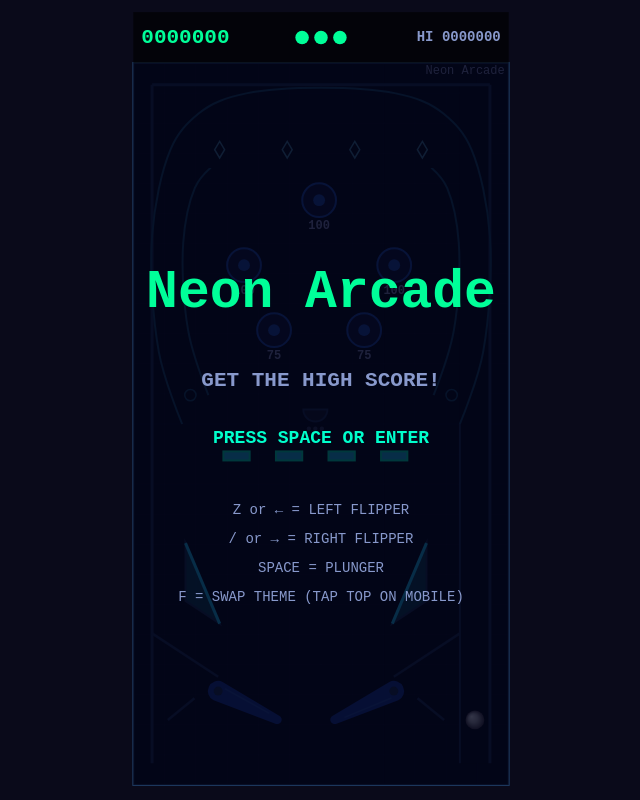
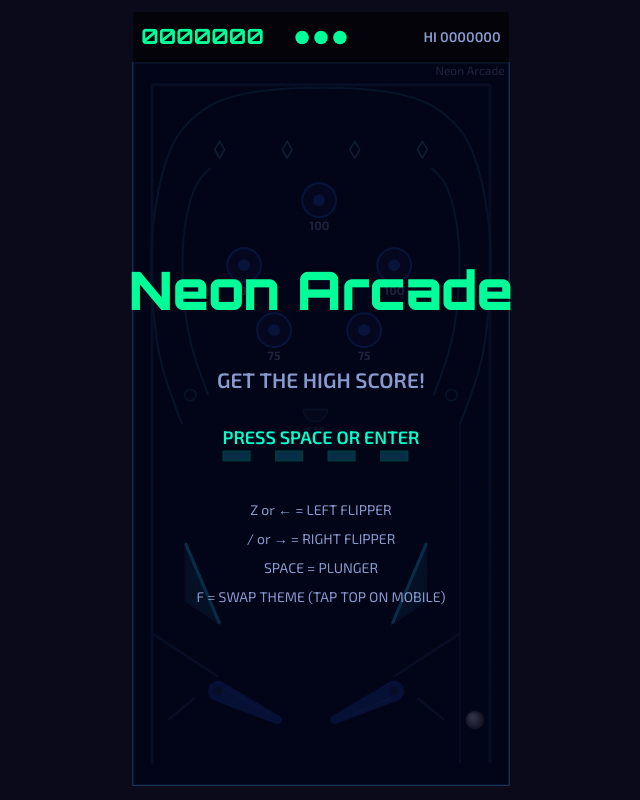
Before and after one commit to Knderson21/flipside-pinball, a website built with Vite: page index.html in a window 1280 px wide. Shown: the whole page, without its empty margins (319-959 px from the left). Built offline with nearby package versions, Linux system fonts and the light colour scheme.

Commit message:
new fonts

```diff
--- a/index.html
+++ b/index.html
@@ -4,6 +4,9 @@
     <meta charset="UTF-8" />
     <meta name="viewport" content="width=device-width, initial-scale=1.0, user-scalable=no" />
     <title>Pinball</title>
+    <link rel="preconnect" href="https://fonts.googleapis.com" />
+    <link rel="preconnect" href="https://fonts.gstatic.com" crossorigin />
+    <link href="https://fonts.googleapis.com/css2?family=Orbitron:wght@600;700;900&family=Exo+2:wght@400;600;700&family=VT323&family=Share+Tech+Mono&family=Playfair+Display:wght@700;900&family=Quicksand:wght@400;600;700&family=Lato:wght@400;700&display=swap" rel="stylesheet" />
     <style>
       * {
         margin: 0;
--- a/src/theme.ts
+++ b/src/theme.ts
@@ -42,9 +42,9 @@ export const neonTheme: ThemePack = {
   name: 'Neon Arcade',
   palette: neonPalette,
   fonts: {
-    score: '"Courier New", monospace',
-    label: '"Courier New", monospace',
-    title: '"Courier New", monospace',
+    score: '"Orbitron", sans-serif',
+    label: '"Exo 2", sans-serif',
+    title: '"Orbitron", sans-serif',
   },
   strings: {
     title: 'Neon Arcade',
@@ -149,9 +149,9 @@ export const retroTheme: ThemePack = {
   name: 'Retro Terminal',
   palette: retroPalette,
   fonts: {
-    score: '"Courier New", monospace',
-    label: '"Courier New", monospace',
-    title: '"Courier New", monospace',
+    score: '"VT323", monospace',
+    label: '"Share Tech Mono", monospace',
+    title: '"VT323", monospace',
   },
   strings: {
     title: 'Retro Terminal',
@@ -269,9 +269,9 @@ export const sakuraTheme: ThemePack = {
   name: 'Sakura Dream',
   palette: sakuraPalette,
   fonts: {
-    score: '"Georgia", serif',
-    label: '"Georgia", serif',
-    title: '"Georgia", serif',
+    score: '"Lato", sans-serif',
+    label: '"Quicksand", sans-serif',
+    title: '"Playfair Display", serif',
   },
   strings: {
     title: 'SAKURA',
```
